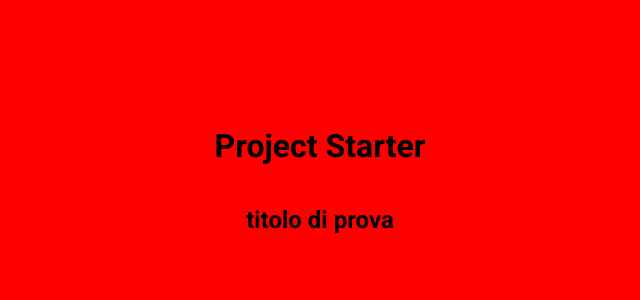
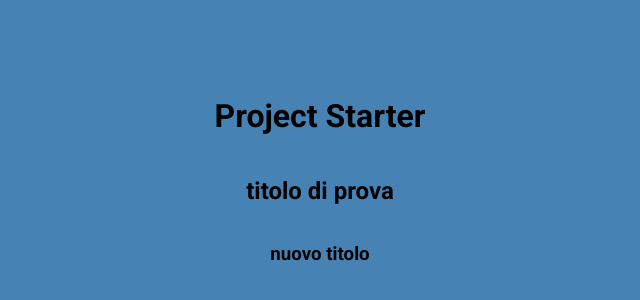
Before and after one commit to lnome999/50projects, a plain HTML site: page index.html in a window 1280 px wide. Shown: the part 220-520 px from the top of the page, without its empty margins (320-960 px from the left). Drawn offline with Linux system fonts and the light colour scheme.

Commit message:
un altro commit

```diff
--- a/index.html
+++ b/index.html
@@ -9,6 +9,7 @@
   <body>
     <h1>Project Starter</h1>
     <h2>titolo di prova</h2>
+    <h3>nuovo titolo</h3>
     <script src="script.js"></script>
   </body>
 </html>
--- a/style.css
+++ b/style.css
@@ -5,7 +5,7 @@
 }
 
 body {
-	background-color: red;
+	background-color: steelblue;
   font-family: 'Roboto', sans-serif;
   display: flex;
   flex-direction: column;
```
